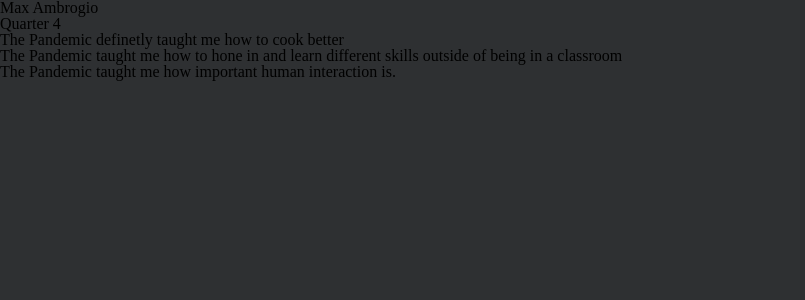
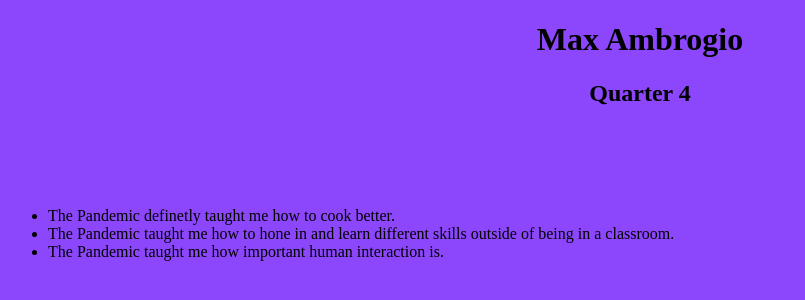
Before and after one commit to Max-Ambrogio/wd3_week1_homework, a website: page circus-starter-main/index.html in a window 1280 px wide. Shown: the whole page, without its empty margins (0-805 px from the left). Drawn offline with Linux system fonts and the light colour scheme.

Commit message:
Styling Commit 1
changed the background color and text alignment

```diff
--- a/circus-starter-main/index.html
+++ b/circus-starter-main/index.html
@@ -7,13 +7,15 @@
 		<meta name="description" content="" />
 		<meta name="viewport" content="width=device-width, initial-scale=1" />
 		<link rel="stylesheet" href="dist/css/main.css" />
+		<link href="https://fonts.googleapis.com/css2?family=Merriweather:wght@700&display=swap" rel="stylesheet">
+		<link href="https://fonts.googleapis.com/css2?family=Bebas+Neue&display=swap" rel="stylesheet">
 	</head>
 	<body>
 		<h1>Max Ambrogio</h1>
 		<h2>Quarter 4</h2>
 		<ul>
-			<li>The Pandemic definetly taught me how to cook better</li>
-			<li>The Pandemic taught me how to hone in and learn different skills outside of being in a classroom</li>
+			<li>The Pandemic definetly taught me how to cook better.</li>
+			<li>The Pandemic taught me how to hone in and learn different skills outside of being in a classroom.</li>
 			<li>The Pandemic taught me how important human interaction is.</li>
 		</ul>
 		<script src="dist/js/main.js"></script>
```
Also changed, not shown: circus-starter-main/dist/css/main.css.
